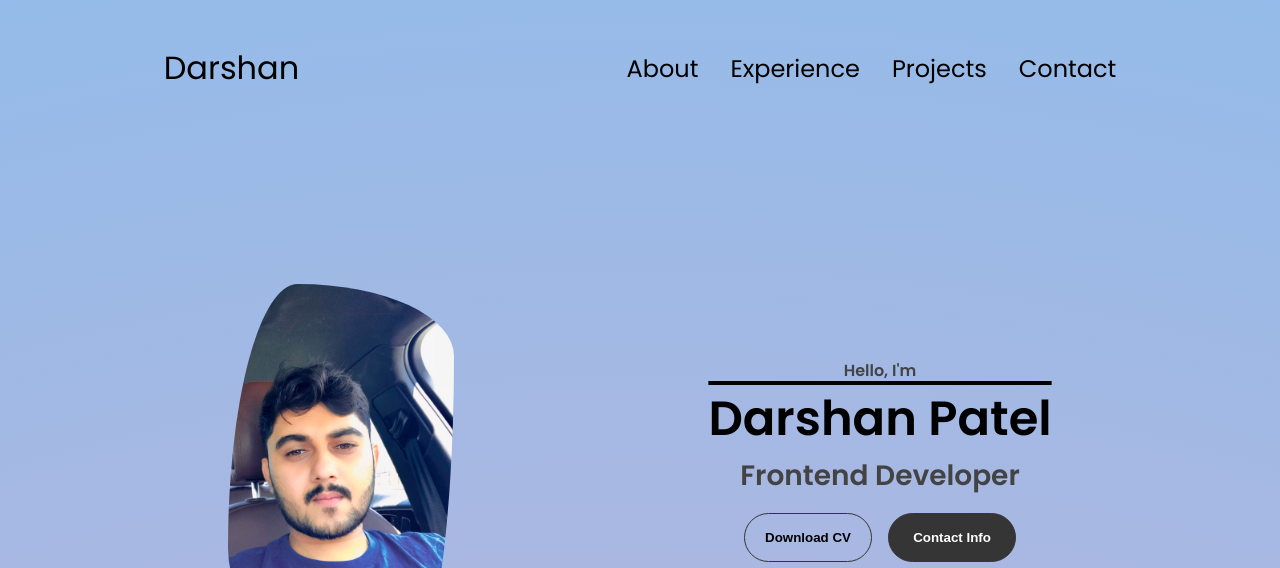
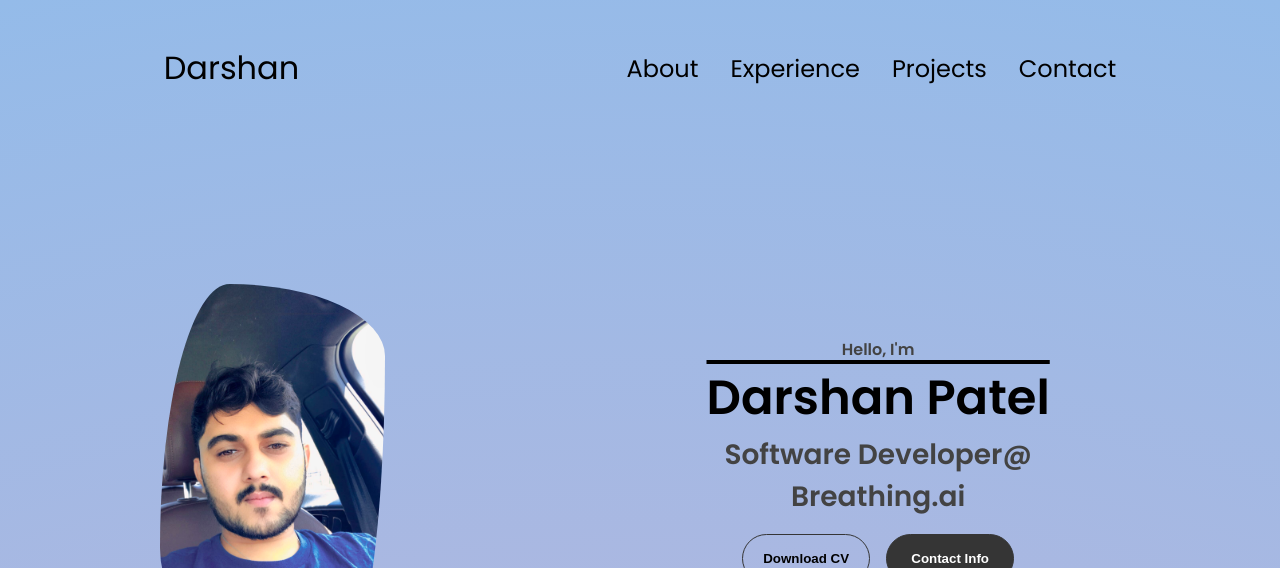
Before and after one commit to darsh004/Darsh-portfolio, a plain HTML site: page index.html in a window 1280 px wide. Shown: the top 568 px of the page. Drawn offline with Linux system fonts and the light colour scheme; a web font is replaced by a local one.

Commit message:
JULY commit

```diff
--- a/index.html
+++ b/index.html
@@ -48,7 +48,7 @@
       <div class="section__text">
         <p class="section__text__p1">Hello, I'm</p>
         <h1 class="title">Darshan Patel</h1>
-        <p class="section__text__p2">Frontend Developer</p>
+        <p class="section__text__p2">Software Developer@ Breathing.ai</p>
         <div class="btn-container">
           <button
             class="btn btn-color-2"
```
